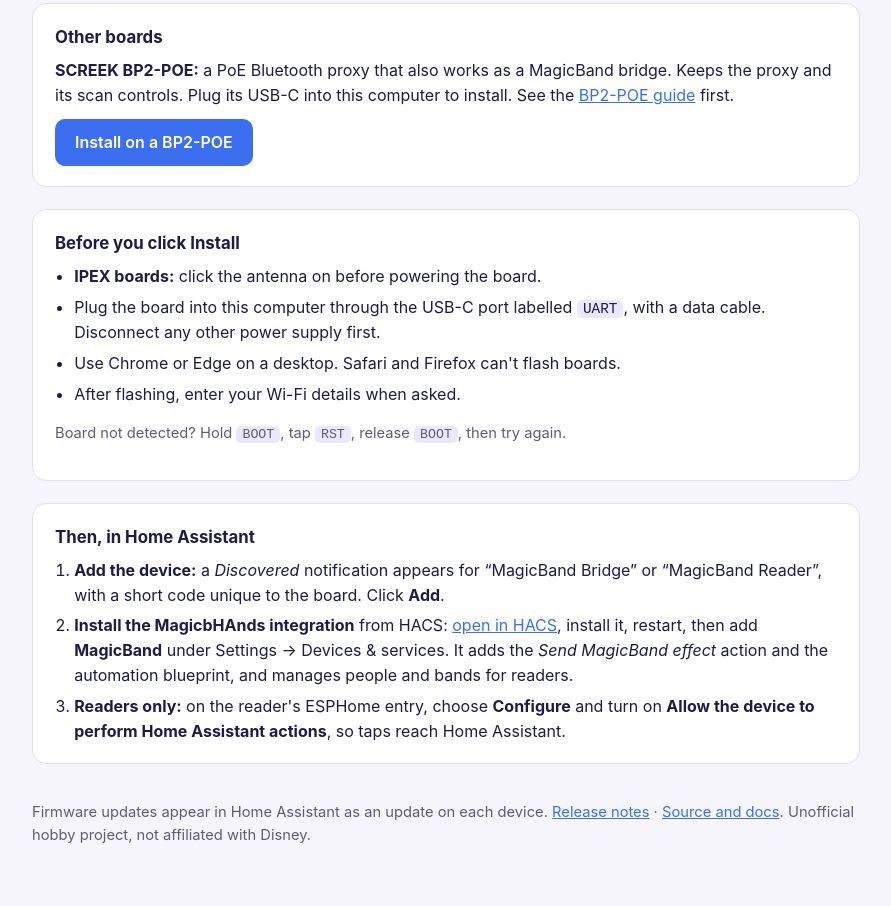
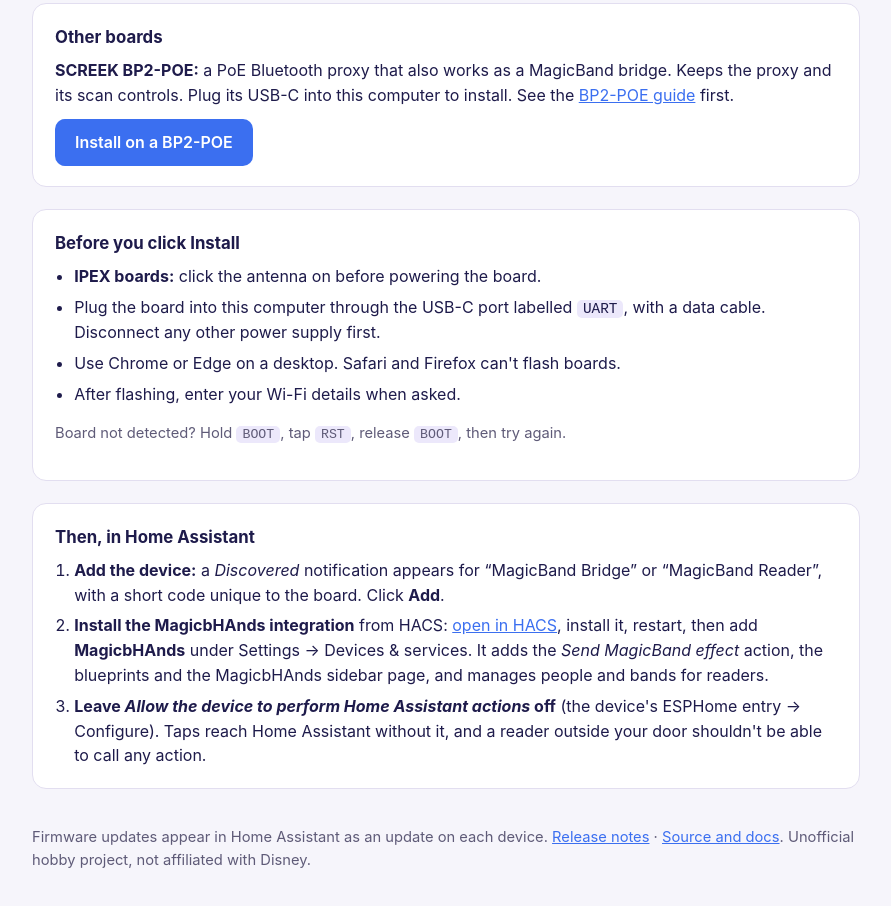
Before and after one commit to Legal-Copy7045/Magic-bHAnds, a plain HTML site: page web/index.html in a window 1280 px wide. Shown: the part 589-1495 px from the top of the page, without its empty margins (194-1085 px from the left). Drawn offline with Linux system fonts and the light colour scheme; a script that the page names is missing.

Commit message:
Docs accuracy review: corrected setup steps, new features documented, compact build in its own guide
- Installer page and integration guide no longer say to allow device actions.
- Build checks use the reader's entities and USB logs (the reader logs at
  INFO, which never shows band IDs); no Uptime entity; valid tx_power example.
- Integration guide: new actions, events, entities, page features, charge
  reminders, repairs, diagnostics; README, reader, bridge, security, ideas.
- hardware/reader-compact/build.md: the tested compact build, steps 1-19.
- Software prerequisites in every build guide.

Co-Authored-By: Claude Opus 5.5 <noreply@anthropic.com>
Claude-Session: https://claude.ai/code/session_017GZi7uGjyqNht9DixZNVbp

```diff
--- a/web/index.html
+++ b/web/index.html
@@ -110,8 +110,8 @@
     <h3>Then, in Home Assistant</h3>
     <ol>
       <li><strong>Add the device:</strong> a <em>Discovered</em> notification appears for “MagicBand Bridge” or “MagicBand Reader”, with a short code unique to the board. Click <strong>Add</strong>.</li>
-      <li><strong>Install the MagicbHAnds integration</strong> from HACS: <a href="https://my.home-assistant.io/redirect/hacs_repository/?owner=Legal-Copy7045&amp;repository=Magic-bHAnds&amp;category=integration">open in HACS</a>, install it, restart, then add <strong>MagicBand</strong> under Settings → Devices &amp; services. It adds the <em>Send MagicBand effect</em> action and the automation blueprint, and manages people and bands for readers.</li>
-      <li><strong>Readers only:</strong> on the reader's ESPHome entry, choose <strong>Configure</strong> and turn on <strong>Allow the device to perform Home Assistant actions</strong>, so taps reach Home Assistant.</li>
+      <li><strong>Install the MagicbHAnds integration</strong> from HACS: <a href="https://my.home-assistant.io/redirect/hacs_repository/?owner=Legal-Copy7045&amp;repository=Magic-bHAnds&amp;category=integration">open in HACS</a>, install it, restart, then add <strong>MagicbHAnds</strong> under Settings → Devices &amp; services. It adds the <em>Send MagicBand effect</em> action, the blueprints and the MagicbHAnds sidebar page, and manages people and bands for readers.</li>
+      <li><strong>Leave <em>Allow the device to perform Home Assistant actions</em> off</strong> (the device's ESPHome entry → Configure). Taps reach Home Assistant without it, and a reader outside your door shouldn't be able to call any action.</li>
     </ol>
   </section>
 
```
Also changed, not shown: 13 other files.
